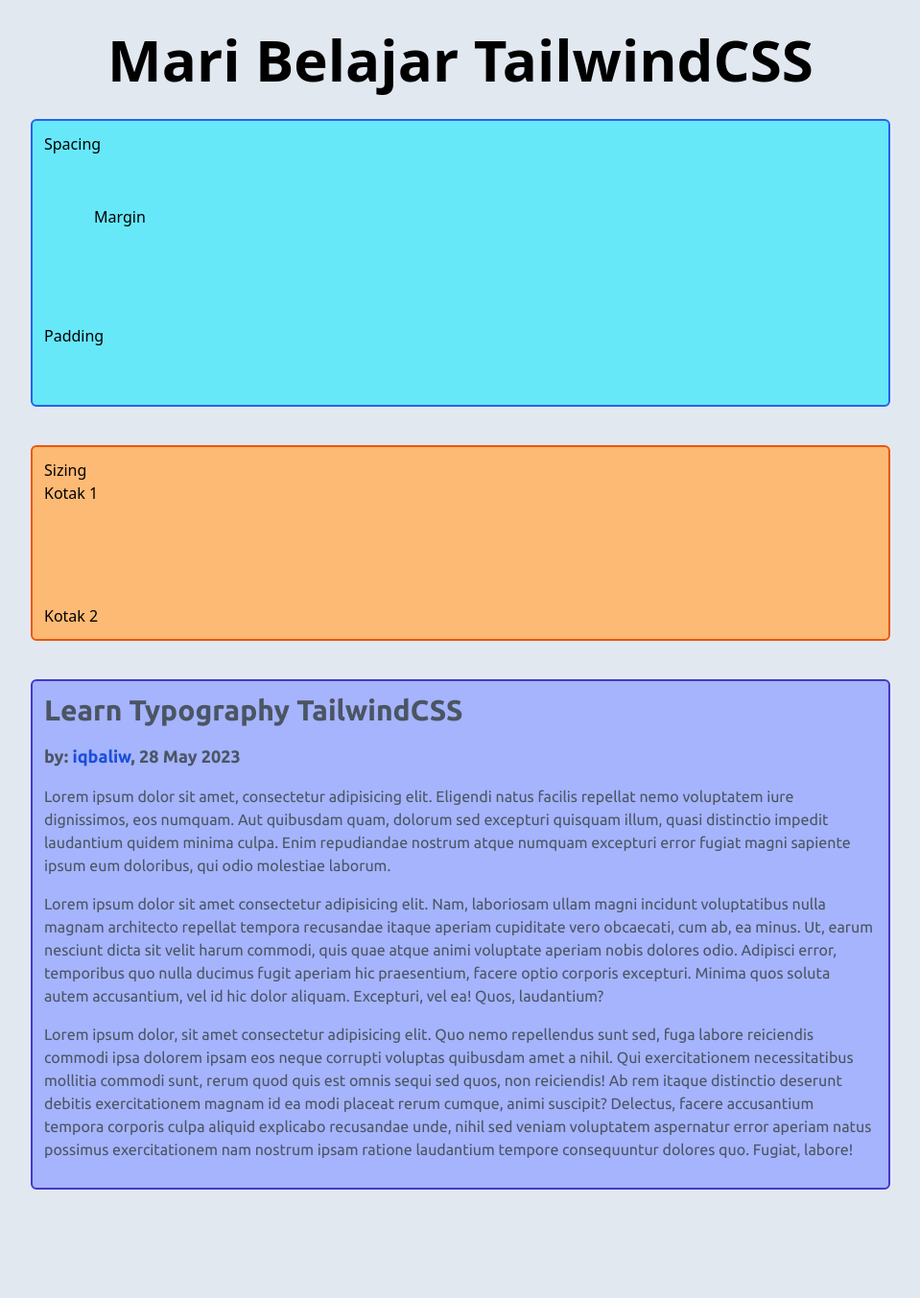
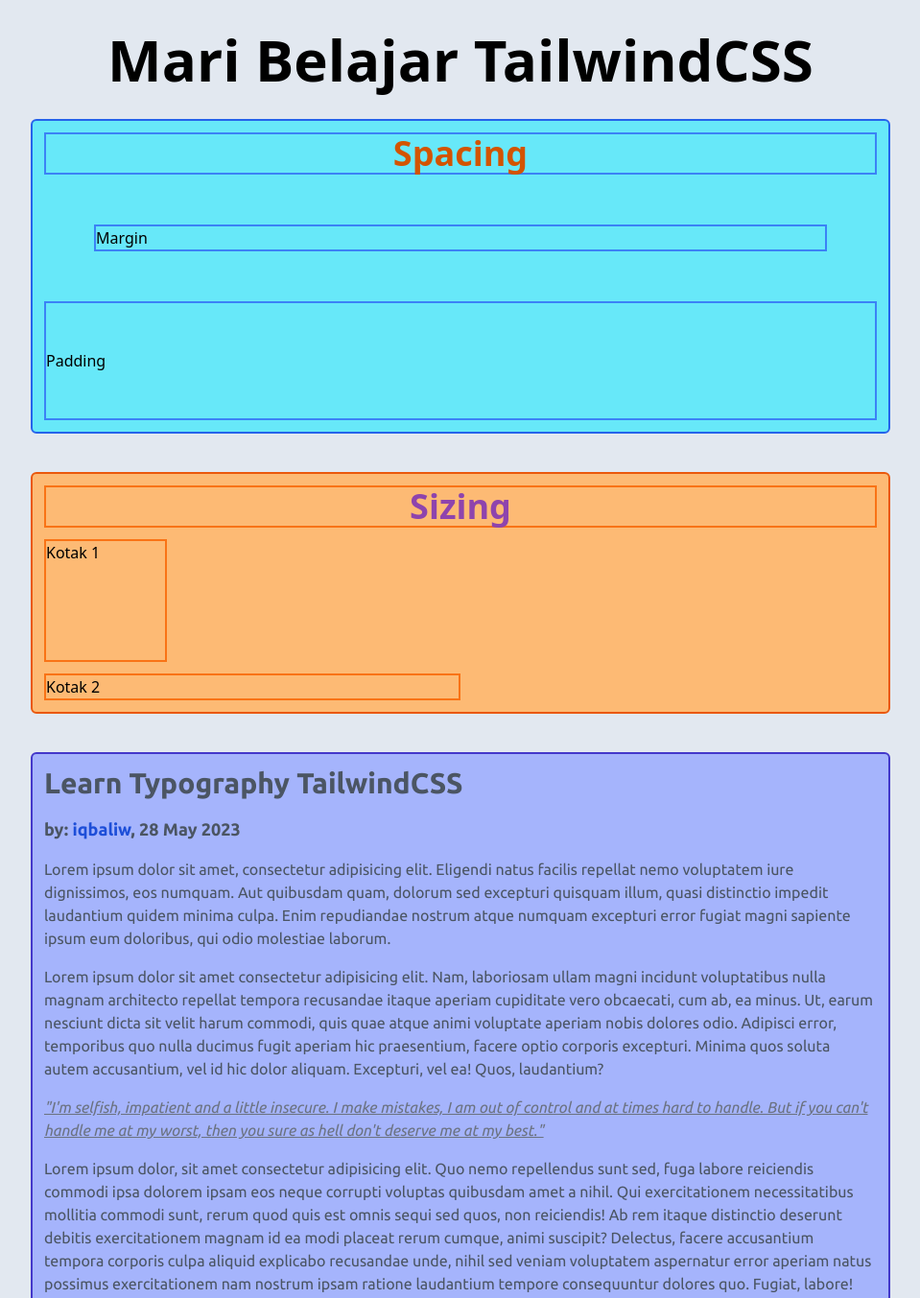
Before and after one commit to iqbaliw/trytailwindcss, a website: page public/index.html in a window 1280 px wide. Shown: the top 1353 px of the page at 96% size, without its empty margins (160-1119 px from the left). Before the commit the page ends 1280 px from the top, so only its background shows below. Drawn offline with Linux system fonts and the light colour scheme.

Commit message:
add custom colors

```diff
--- a/public/index.html
+++ b/public/index.html
@@ -21,17 +21,25 @@
         <section
             class="mb-10 bg-cyan-300 max-w-4xl mx-auto p-3 border-2 rounded-md border-blue-600"
         >
-            <h2>Spacing</h2>
-            <div class="m-13">Margin</div>
-            <div class="py-12">Padding</div>
+            <h2
+                class="text-center text-4xl text-gray-600 border-2 border-blue-500 text-pumpkin font-semibold"
+            >
+                Spacing
+            </h2>
+            <div class="m-13 border-2 border-blue-500">Margin</div>
+            <div class="py-12 border-2 border-blue-500">Padding</div>
         </section>
 
         <section
             class="mb-10 bg-orange-300 max-w-4xl mx-auto p-3 border-2 rounded-md border-orange-600"
         >
-            <h2>Sizing</h2>
-            <div class="w-32 h-32">Kotak 1</div>
-            <div class="w-1/2">Kotak 2</div>
+            <h2
+                class="text-center text-4xl text-gray-600 border-2 border-orange-500 text-wisteria font-semibold"
+            >
+                Sizing
+            </h2>
+            <div class="w-32 h-32 border-2 border-orange-500 my-3">Kotak 1</div>
+            <div class="w-1/2 border-2 border-orange-500">Kotak 2</div>
             <!-- <div class="w-96 h-screen">Kotak 3</div> -->
         </section>
 
@@ -67,6 +75,12 @@
                 Minima quos soluta autem accusantium, vel id hic dolor aliquam.
                 Excepturi, vel ea! Quos, laudantium?
             </p>
+            <blockquote class="mb-4 italic underline text-gray-500">
+                "I'm selfish, impatient and a little insecure. I make mistakes,
+                I am out of control and at times hard to handle. But if you
+                can't handle me at my worst, then you sure as hell don't deserve
+                me at my best."
+            </blockquote>
             <p class="mb-4">
                 Lorem ipsum dolor, sit amet consectetur adipisicing elit. Quo
                 nemo repellendus sunt sed, fuga labore reiciendis commodi ipsa
--- a/tailwind.config.js
+++ b/tailwind.config.js
@@ -9,6 +9,10 @@
             fontFamily: {
                 ubuntu: "Ubuntu",
             },
+            colors: {
+                pumpkin: "#d35400",
+                wisteria: "#8e44ad",
+            },
         },
     },
     plugins: [],
```
Also changed, not shown: public/css/style.css.
